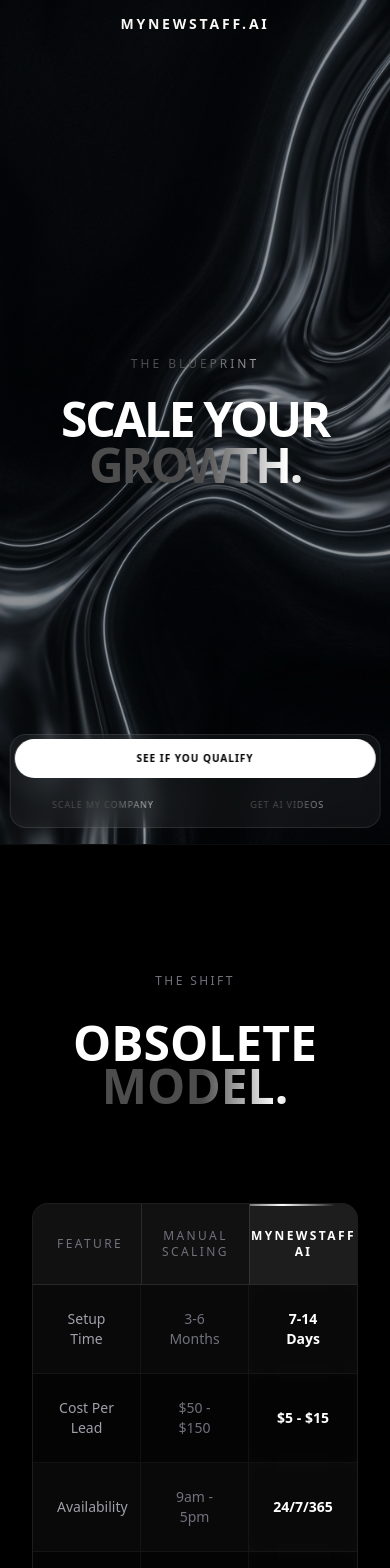
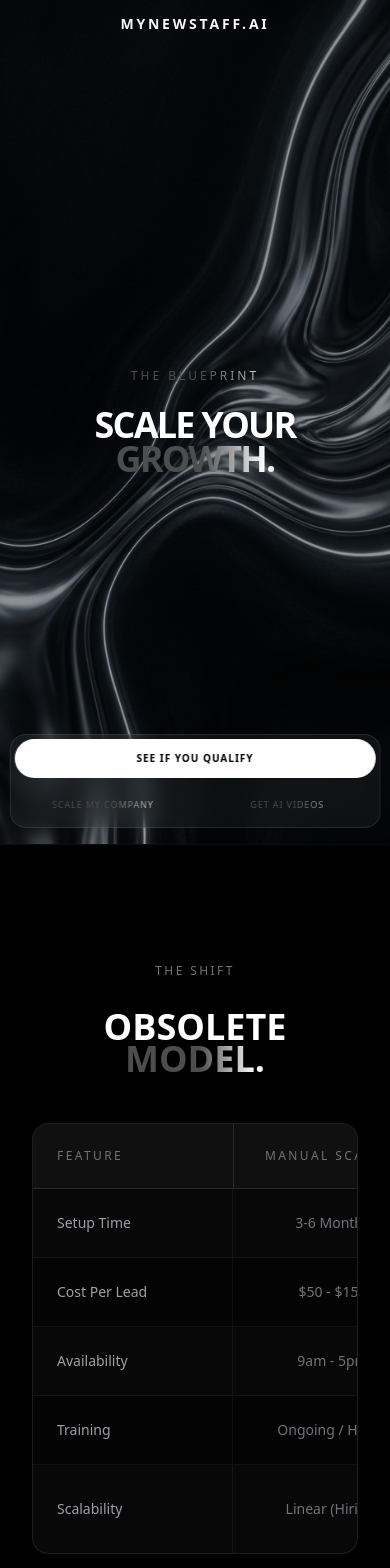
Before and after one commit to contact474/mynewstaff-landing, a Next.js app: page /scale in a window 390 px wide. Shown: the top 1568 px of the page. Built offline with nearby package versions, Linux system fonts and the light colour scheme.

Commit message:
Optimize website for mobile responsive layout

```diff
--- a/src/app/page.tsx
+++ b/src/app/page.tsx
@@ -30,7 +30,7 @@ export default function Home() {
               </span>
             </Reveal>
             <Reveal delay={0.2}>
-              <h1 className="text-5xl md:text-8xl lg:text-9xl font-wide font-bold leading-[0.95] md:leading-[0.85] tracking-tighter uppercase">
+              <h1 className="text-4xl md:text-8xl lg:text-9xl font-wide font-bold leading-[0.95] md:leading-[0.85] tracking-tighter uppercase">
                 WE BUILD <br /> REVENUE <br /> MACHINES.
               </h1>
             </Reveal>
--- a/src/app/scale/page.tsx
+++ b/src/app/scale/page.tsx
@@ -33,7 +33,7 @@ export default function Scale() {
                             </span>
                         </Reveal>
                         <Reveal delay={0.2}>
-                            <h1 className="text-5xl md:text-8xl lg:text-9xl font-wide font-bold leading-[0.95] md:leading-[0.85] tracking-tighter uppercase">
+                            <h1 className="text-4xl md:text-8xl lg:text-9xl font-wide font-bold leading-[0.95] md:leading-[0.85] tracking-tighter uppercase">
                                 SCALE YOUR <br /> <span className="shimmer-text">GROWTH.</span>
                             </h1>
                         </Reveal>
--- a/src/app/videos/page.tsx
+++ b/src/app/videos/page.tsx
@@ -34,7 +34,7 @@ export default function Videos() {
                             </span>
                         </Reveal>
                         <Reveal delay={0.2}>
-                            <h1 className="text-5xl md:text-8xl lg:text-9xl font-wide font-bold leading-[0.95] md:leading-[0.85] tracking-tighter uppercase">
+                            <h1 className="text-4xl md:text-8xl lg:text-9xl font-wide font-bold leading-[0.95] md:leading-[0.85] tracking-tighter uppercase">
                                 AI VIDEO <br /> <span className="shimmer-text">DOMINATION.</span>
                             </h1>
                         </Reveal>
--- a/src/components/diagrams/CRMDiagram.tsx
+++ b/src/components/diagrams/CRMDiagram.tsx
@@ -16,7 +16,7 @@ export const CRMDiagram = () => {
             </div>
 
             {/* Dashboard Content */}
-            <div className="p-6 md:p-8 grid grid-cols-1 md:grid-cols-4 gap-4 h-[400px]">
+            <div className="p-6 md:p-8 grid grid-cols-1 md:grid-cols-4 gap-4 h-auto md:h-[400px]">
                 {/* Column 1 */}
                 <Column title="New Leads" value="142">
                     <LeadCard name="Tesla Inc." value="$50k" status="New" delay={0.1} />
--- a/src/components/diagrams/ComparisonTable.tsx
+++ b/src/components/diagrams/ComparisonTable.tsx
@@ -3,7 +3,8 @@ import { motion } from "framer-motion";
 
 export const ComparisonTable = () => {
     return (
-        <div className="w-full max-w-5xl mx-auto border border-white/10 rounded-2xl overflow-hidden bg-zinc-950/50 backdrop-blur-sm">
+        <div className="w-full max-w-5xl mx-auto border border-white/10 rounded-2xl overflow-x-auto bg-zinc-950/50 backdrop-blur-sm">
+            <div className="min-w-[600px]">
                 {/* Header */}
                 <div className="grid grid-cols-3 border-b border-white/10 bg-white/5">
                     <div className="p-6 text-xs uppercase tracking-[0.2em] text-zinc-500 flex items-center">Feature</div>
@@ -25,6 +26,7 @@ export const ComparisonTable = () => {
                 <ComparisonRow feature="Training" manual="Ongoing / Heavy" ai="Zero / Instant" />
                 <ComparisonRow feature="Scalability" manual="Linear (Hiring)" ai="Exponential (Compute)" highlight />
             </div>
+        </div>
     )
 }
 
--- a/src/components/diagrams/LaunchScaleDiagram.tsx
+++ b/src/components/diagrams/LaunchScaleDiagram.tsx
@@ -37,8 +37,8 @@ export const LaunchScaleDiagram = () => {
                 </div>
             </div>
 
-            {/* Satellites */}
-            <div className="absolute inset-0 flex flex-col justify-between py-12 px-4 md:px-24 pointer-events-none z-20">
+            {/* Satellites (Desktop) */}
+            <div className="hidden md:flex absolute inset-0 flex-col justify-between py-12 px-4 md:px-24 pointer-events-none z-20">
                 {/* Top Row */}
                 <div className="flex justify-between w-full">
                     <Satellite label="AI Scraping" desc="High-intent targeting" number="1" />
@@ -50,6 +50,14 @@ export const LaunchScaleDiagram = () => {
                     <Satellite label="Retargeting" desc="Warm traffic only" number="3" />
                     <Satellite label="Outreach" desc="Partnership setup" number="4" align="right" />
                 </div>
+            </div>
+
+            {/* Satellites (Mobile) */}
+            <div className="md:hidden relative z-20 mt-[300px] grid grid-cols-1 gap-4 w-full px-4">
+                <Satellite label="AI Scraping" desc="High-intent targeting" number="1" />
+                <Satellite label="Viral Distro" desc="TikTok, IG, Shorts" number="2" />
+                <Satellite label="Retargeting" desc="Warm traffic only" number="3" />
+                <Satellite label="Outreach" desc="Partnership setup" number="4" />
             </div>
         </div>
     );
--- a/src/components/diagrams/VideoPipelineDiagram.tsx
+++ b/src/components/diagrams/VideoPipelineDiagram.tsx
@@ -45,6 +45,8 @@ const PipelineStep = ({ icon, label, desc, delay, highlight }: { icon: any, labe
 );
 
 const PipelineConnector = ({ delay }: { delay: number }) => (
+    <>
+        {/* Desktop Horizontal */}
         <div className="hidden md:block flex-1 h-[1px] bg-white/10 relative overflow-hidden">
             <motion.div
                 initial={{ x: "-100%" }}
@@ -53,4 +55,14 @@ const PipelineConnector = ({ delay }: { delay: number }) => (
                 className="absolute top-0 left-0 w-full h-full bg-gradient-to-r from-transparent via-white to-transparent opacity-50"
             />
         </div>
+        {/* Mobile Vertical */}
+        <div className="md:hidden w-[1px] h-12 bg-white/10 relative overflow-hidden mx-auto">
+            <motion.div
+                initial={{ y: "-100%" }}
+                whileInView={{ y: "100%" }}
+                transition={{ delay, duration: 1.5, repeat: Infinity, repeatDelay: 2 }}
+                className="absolute top-0 left-0 w-full h-full bg-gradient-to-b from-transparent via-white to-transparent opacity-50"
+            />
+        </div>
+    </>
 );
--- a/src/components/ui/Section.tsx
+++ b/src/components/ui/Section.tsx
@@ -11,10 +11,10 @@ interface SectionProps {
 
 export const Section = ({ id, subtitle, title, children, className = "", dark = false }: SectionProps) => {
     return (
-        <section id={id} className={`min-h-screen py-32 px-4 md:px-8 flex flex-col items-center justify-center relative border-t border-white/5 ${dark ? 'bg-zinc-950' : 'bg-black'} ${className}`}>
+        <section id={id} className={`min-h-screen py-20 md:py-32 px-4 md:px-8 flex flex-col items-center justify-center relative border-t border-white/5 ${dark ? 'bg-zinc-950' : 'bg-black'} ${className}`}>
             <Reveal className="w-full max-w-[1400px] text-center">
                 <span className="block text-xs font-sans uppercase tracking-[0.2em] text-zinc-500 mb-8">{subtitle}</span>
-                <h2 className="text-5xl md:text-7xl lg:text-8xl font-wide font-bold uppercase leading-[0.9] text-white mb-24">
+                <h2 className="text-4xl md:text-7xl lg:text-8xl font-wide font-bold uppercase leading-[0.9] text-white mb-12 md:mb-24">
                     {title}
                 </h2>
                 {children}
--- a/src/components/ui/TestimonialCarousel.tsx
+++ b/src/components/ui/TestimonialCarousel.tsx
@@ -63,7 +63,7 @@ const CarouselRow = ({ items }: { items: typeof testimonials }) => (
         {items.map((t, i) => (
             <div
                 key={i}
-                className="w-[400px] flex-shrink-0 bg-zinc-900/50 border border-white/10 p-8 rounded-xl backdrop-blur-sm relative group hover:border-white/30 transition-colors"
+                className="w-[300px] md:w-[400px] flex-shrink-0 bg-zinc-900/50 border border-white/10 p-8 rounded-xl backdrop-blur-sm relative group hover:border-white/30 transition-colors"
             >
                 <div className="absolute top-6 right-6 text-2xl text-zinc-700 opacity-50">"</div>
 
--- a/src/components/ui/VideoTestimonials.tsx
+++ b/src/components/ui/VideoTestimonials.tsx
@@ -63,7 +63,7 @@ const CarouselRow = ({ items }: { items: typeof testimonials }) => (
         {items.map((t, i) => (
             <div
                 key={i}
-                className="w-[400px] flex-shrink-0 bg-zinc-900/50 border border-white/10 p-8 rounded-xl backdrop-blur-sm relative group hover:border-white/30 transition-colors"
+                className="w-[300px] md:w-[400px] flex-shrink-0 bg-zinc-900/50 border border-white/10 p-8 rounded-xl backdrop-blur-sm relative group hover:border-white/30 transition-colors"
             >
                 <div className="absolute top-6 right-6 text-2xl text-zinc-700 opacity-50">"</div>
 
```
Lines whose indentation alone changed are shown as unchanged.
